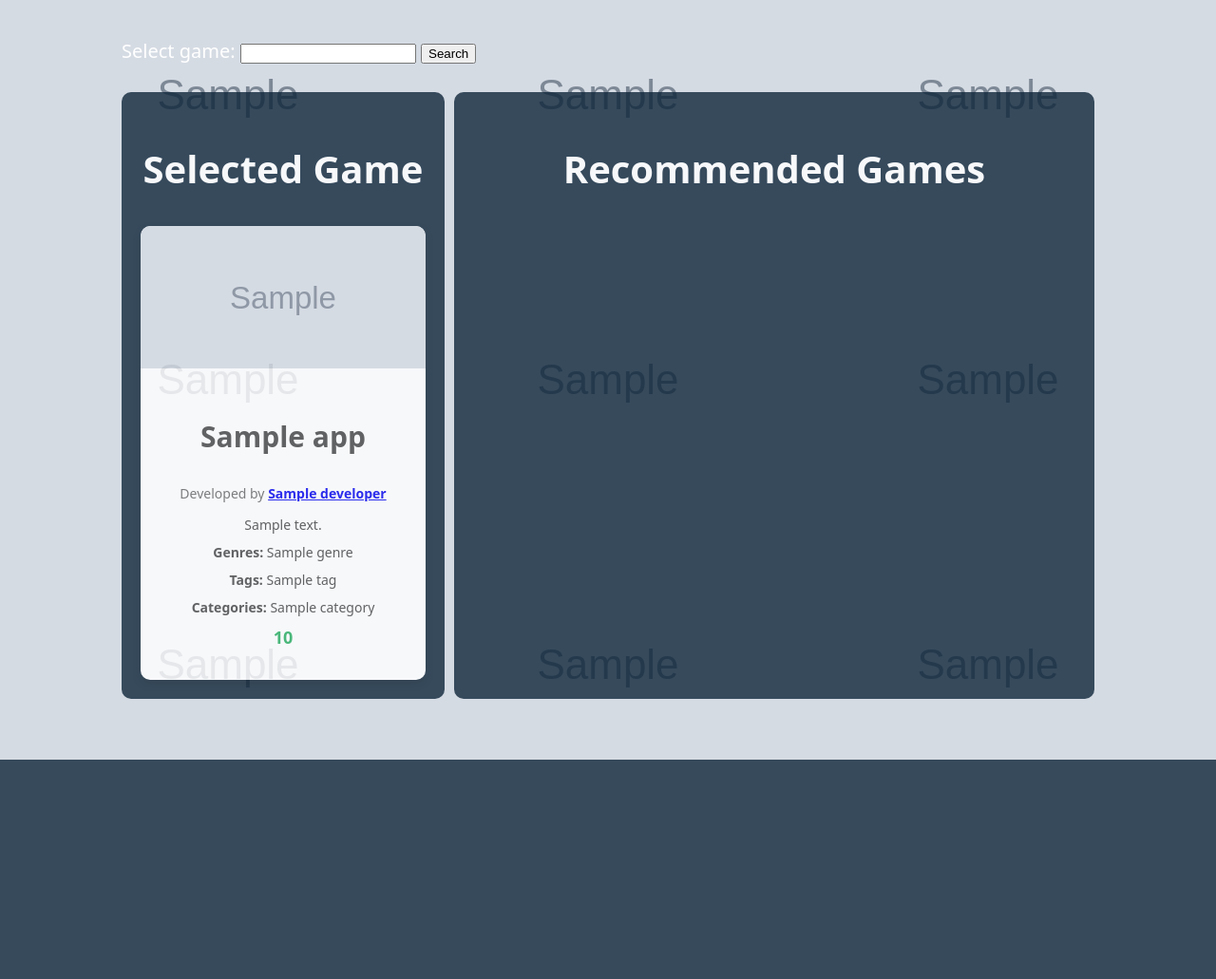
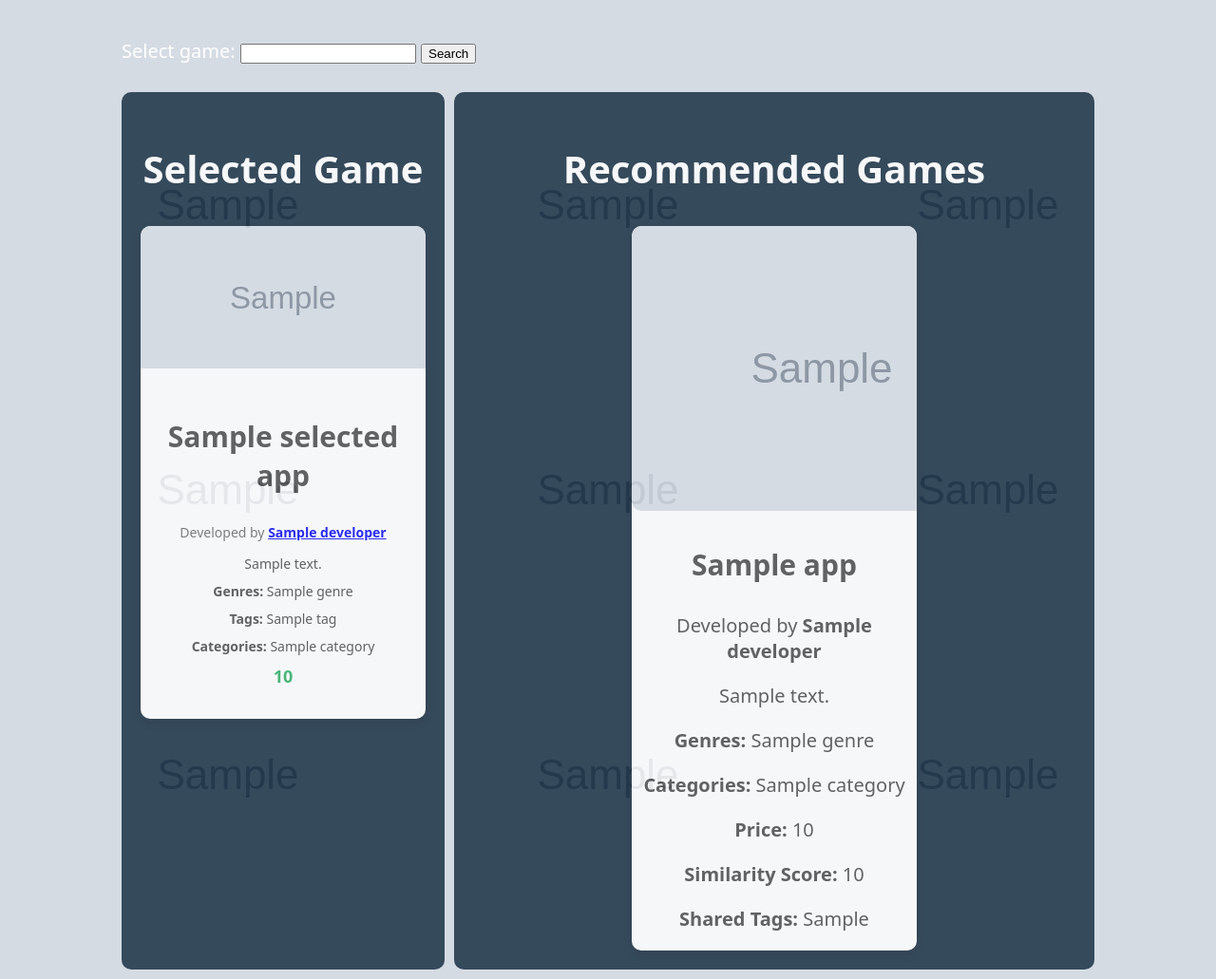
Before and after one commit to ultimo2002/playdate, a FastAPI app: template code/templates/game_output.html in a window 1280 px wide. Shown: the whole page at 95% size. Before the commit the page ends 800 px from the top, so only its background shows below. Run offline with FastAPI, Linux system fonts and the light colour scheme; the template is opened without the code that fills it: most values are stand-ins (such as "Sample title", 1, 10 or a date in 2020); grey boxes marked "Sample" are stand-in pictures; parts of the project's set-up code (start-up, migrations or seed data) failed here and were passed over.

Commit message:
Show recommended games
simple first 3 games in db show

```diff
--- a/code/api.py
+++ b/code/api.py
@@ -91,6 +91,7 @@ class API:
                 request=request, name="index.html",
                 context={"message": "", "background_image": background_image}
             )
+
 
         @self.app.get("/apps")
         def read_apps(db=self.db_dependency, all_fields: bool = False, target_name: str = None, like: str = None):
@@ -247,6 +248,7 @@ class API:
             game_input = game_input.replace("<", "").replace(">", "")
 
             selected_app = app_data_from_id_or_name(game_input, db, True, True)
+            apps = find_similar_games(selected_app, db)
 
             if not selected_app or not selected_app.id:
                 return self.templates.TemplateResponse(
@@ -262,8 +264,43 @@ class API:
                     break
 
             return self.templates.TemplateResponse(
-                request=request, name="game_output.html", context={"apps":[selected_app], "nsfw": nsfw}
+                request=request, name="game_output.html", context={"selected_app":selected_app, "apps": apps,"nsfw": nsfw}
             )
+
+        def find_similar_games(selected_app, db):
+            """Finds games with the most similar tags to the given game.
+
+            :param selected_app: The app object from the DB to filter on.
+            :param db: The database object
+            :return: The matching games filtered on matching tags of the input "selected_app"
+            """
+            gameid = str(selected_app.id)
+            gamename = selected_app.name
+
+            tags = selected_app.tags
+            genres = selected_app.genres
+            categories = selected_app.categories
+
+            if not tags or not genres or not categories:
+                raise HTTPException(status_code=404, detail="No tags or genres or categories found for app")
+
+            # get all games that are in the database
+            games = db.query(models.App).limit(3).all()
+
+            if not games:
+                raise HTTPException(status_code=404, detail="No games found in the database.")
+
+            matching_games = []
+
+            # Compare with every other game (O(n²))
+            for game in games:
+                game.tags = read_app_tags(gameid, False, db)
+                # game.genres = read_app_genres(gameid, False, db)
+                # game.categories = read_app_categories(gameid, False, db)
+                matching_games.append(game)
+
+
+            return matching_games
 
         def app_data_from_id_or_name(app_id_or_name: str, db, fuzzy: bool = True, categories: bool = False):
             """"
--- a/code/templates/game_output.html
+++ b/code/templates/game_output.html
@@ -16,24 +16,37 @@
     <div class="container">
         <div class="column columnl">
             <h2>Selected Game</h2>
-            {% for app in apps %}
-            <div class="card" id="appid-{{app.id}}">
-                <img src="{{app.header_image}}" alt="Logo of {{app.name}}" class="game-image">
+            {% if selected_app %}
+            <div class="card" id="appid-{{selected_app.id}}">
+                <img src="{{selected_app.header_image}}" alt="Logo of {{selected_app.name}}" class="game-image">
                 <div class="game-info">
-                    <h3 class="game-title">{{app.name}}</h3>
-                    <p class="game-developer">Developed by <a href="/apps/developer/{{ app.developer }}"><strong>{{app.developer}}</strong></a></p>
-                    <p class="game-description">{{app.short_description}}</p>
-                    <p class="game-genres"><strong>Genres:</strong> {{ app.genres | map(attribute="name") | join(", ") }}</p>
-                    <p class="game-genres"><strong>Tags:</strong> {{ app.tags | map(attribute="name") | join(", ") }}</p>
-                    <p class="game-genres"><strong>Categories:</strong> {{ app.categories | map(attribute="name") | join(", ") }}</p>
-                    <p class="game-price">{{app.price}}</p>
+                    <h3 class="game-title">{{selected_app.name}}</h3>
+                    <p class="game-developer">Developed by <a href="/apps/developer/{{ selected_app.developer }}"><strong>{{selected_app.developer}}</strong></a></p>
+                    <p class="game-description">{{selected_app.short_description}}</p>
+                    <p class="game-genres"><strong>Genres:</strong> {{ selected_app.genres | map(attribute="name") | join(", ") }}</p>
+                    <p class="game-genres"><strong>Tags:</strong> {{ selected_app.tags | map(attribute="name") | join(", ") }}</p>
+                    <p class="game-genres"><strong>Categories:</strong> {{ selected_app.categories | map(attribute="name") | join(", ") }}</p>
+                    <p class="game-price">{{selected_app.price}}</p>
                 </div>
             </div>
-            {% endfor %}
+            {% endif %}
 
         </div>
         <div class="column columnr">
             <h2>Recommended Games</h2>
+            {% for app in apps %}
+                <div class="card">
+                    <img src="{{ app.header_image }}" alt="{{ app.name }}">
+                    <h3>{{ app.name }}</h3>
+                    <p>Developed by <strong>{{ app.developer }}</strong></p>
+                    <p>{{ app.short_description }}</p>
+                    <p><strong>Genres:</strong> {{ app.genres | join(", ") }}</p>
+                    <p><strong>Categories:</strong> {{ app.categories | join(", ") }}</p>
+                    <p><strong>Price:</strong> {{ app.price }}</p>
+                    <p><strong>Similarity Score:</strong> {{ app.similarity_score }}</p>
+                    <p><strong>Shared Tags:</strong> {{ app.common_tags | join(", ") }}</p>
+                </div>
+            {% endfor %}
         </div>
     </div>
 
@@ -42,7 +55,7 @@
             border-radius: 10px;
         }
         body {
-            background-image: url("{{apps[0].background_image}}");
+            background-image: url("{{selected_app.background_image}}");
             background-color: #1b2838;
             background-size: auto;
             background-position: center;
```
